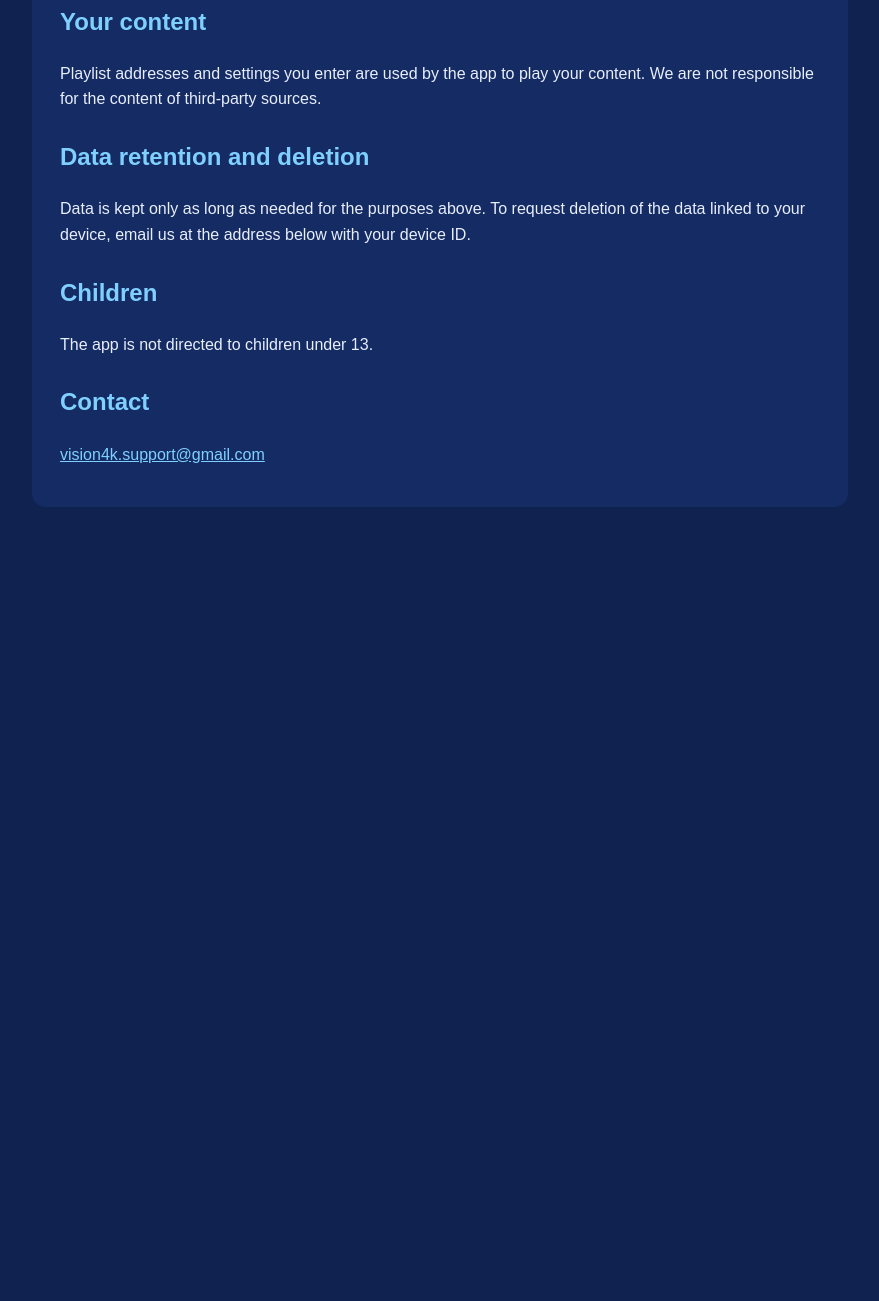
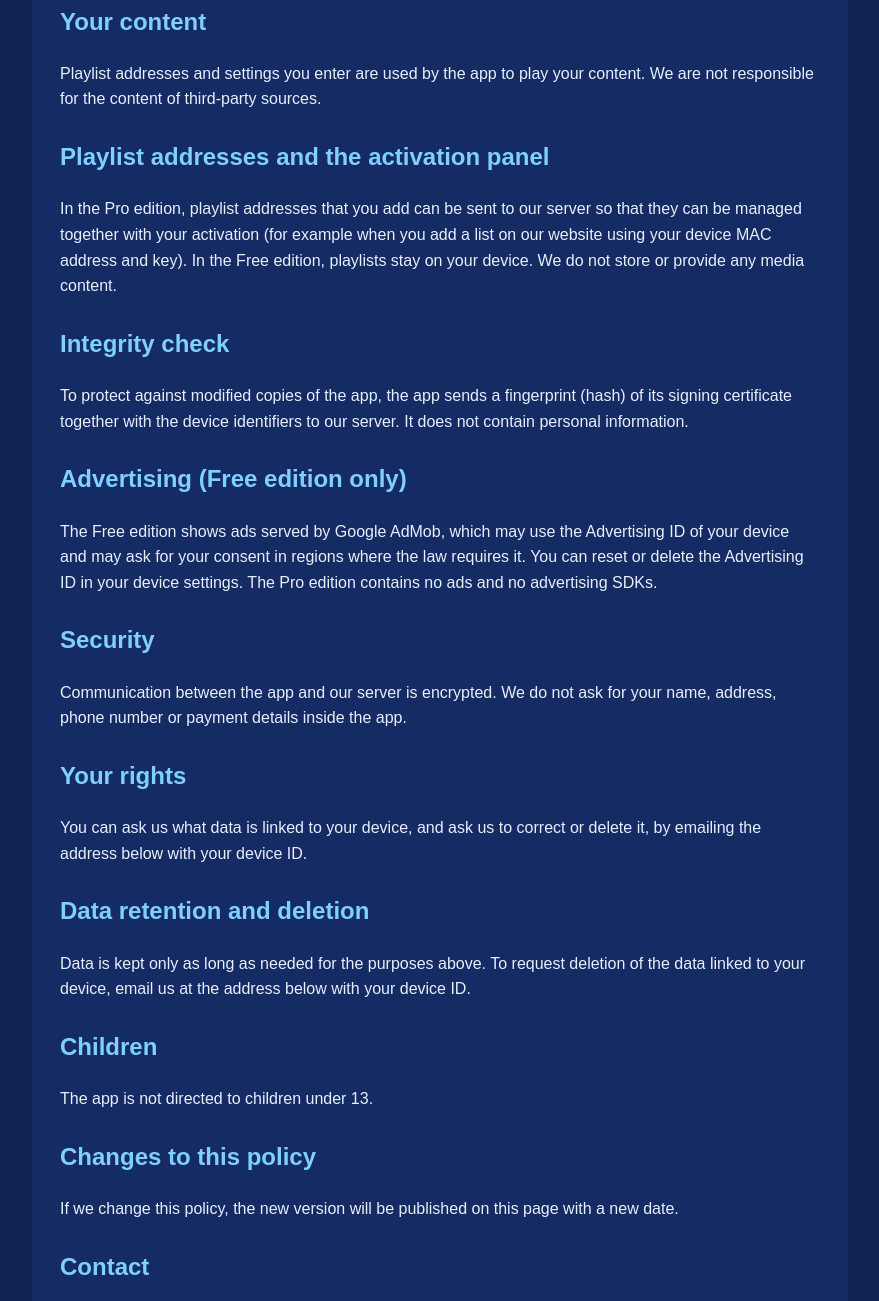
Before and after one commit to vision4k-official/add, a plain HTML site: page privacy.html in a window 1280 px wide. Shown: the part 559-1860 px from the top of the page, without its empty margins (200-1079 px from the left). Before the commit the page ends 1090 px from the top, so only its background shows below. Drawn offline with Linux system fonts and the light colour scheme.

Commit message:
Add files via upload

```diff
--- a/privacy.html
+++ b/privacy.html
@@ -6,7 +6,7 @@ main{max-width:760px;margin:auto;background:#142b63;padding:24px 28px;border-rad
 h1{margin-top:0}h2{margin-top:26px;color:#7fd0ff}a{color:#7fd0ff}</style></head>
 <body><main>
 <h1>Vision 4K - Privacy Policy</h1>
-<p>Last updated: November 2026</p>
+<p>Last updated: 28 November 2026</p>
 <p>Vision 4K (Vision 4K Pro / Vision 4K Free) is a media player application. The app does not include, provide or sell any channels, streams or content. Users add their own playlists or content sources.</p>
 
 <h2>Information we collect</h2>
@@ -23,12 +23,30 @@ h1{margin-top:0}h2{margin-top:26px;color:#7fd0ff}a{color:#7fd0ff}</style></head>
 <h2>Your content</h2>
 <p>Playlist addresses and settings you enter are used by the app to play your content. We are not responsible for the content of third-party sources.</p>
 
+<h2>Playlist addresses and the activation panel</h2>
+<p>In the Pro edition, playlist addresses that you add can be sent to our server so that they can be managed together with your activation (for example when you add a list on our website using your device MAC address and key). In the Free edition, playlists stay on your device. We do not store or provide any media content.</p>
+
+<h2>Integrity check</h2>
+<p>To protect against modified copies of the app, the app sends a fingerprint (hash) of its signing certificate together with the device identifiers to our server. It does not contain personal information.</p>
+
+<h2>Advertising (Free edition only)</h2>
+<p>The Free edition shows ads served by Google AdMob, which may use the Advertising ID of your device and may ask for your consent in regions where the law requires it. You can reset or delete the Advertising ID in your device settings. The Pro edition contains no ads and no advertising SDKs.</p>
+
+<h2>Security</h2>
+<p>Communication between the app and our server is encrypted. We do not ask for your name, address, phone number or payment details inside the app.</p>
+
+<h2>Your rights</h2>
+<p>You can ask us what data is linked to your device, and ask us to correct or delete it, by emailing the address below with your device ID.</p>
+
 <h2>Data retention and deletion</h2>
 <p>Data is kept only as long as needed for the purposes above. To request deletion of the data linked to your device, email us at the address below with your device ID.</p>
 
 <h2>Children</h2>
 <p>The app is not directed to children under 13.</p>
 
+<h2>Changes to this policy</h2>
+<p>If we change this policy, the new version will be published on this page with a new date.</p>
+
 <h2>Contact</h2>
 <p><a href="mailto:vision4k.support@gmail.com">vision4k.support@gmail.com</a></p>
 </main></body></html>
```
